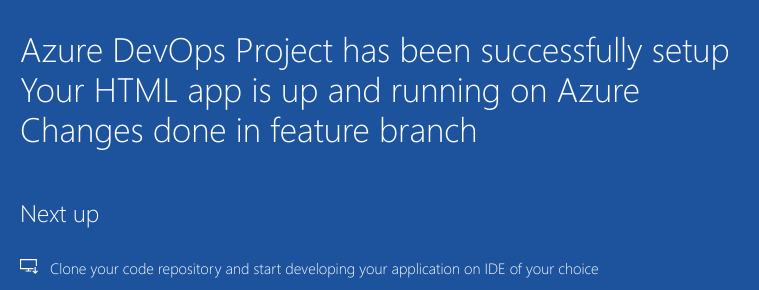
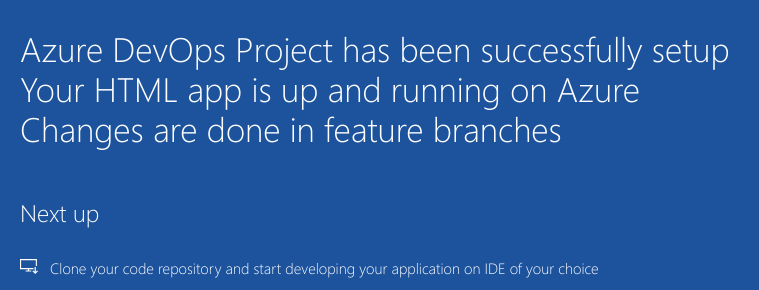
Before and after one commit to Ketaki9519/Assignment2, a plain HTML site: page sample-project/index.html in a window 1280 px wide. Shown: the part 442-732 px from the top of the page, 205-964 px from the left. Drawn offline with Linux system fonts and the light colour scheme.

Commit message:
Changes are done in new feature1 branch

```diff
--- a/sample-project/index.html
+++ b/sample-project/index.html
@@ -21,7 +21,7 @@
                 <div class="success-text">Success!</div>
                 <div class="description line-1"> Azure DevOps Project has been successfully setup</div>
                 <div class="description line-2"> Your HTML app is up and running on Azure</div>
-		<div class="description line-3"> Changes done in feature branch</div>
+		<div class="description line-3"> Changes are done in feature branches</div>
                 <div class="next-steps-container">
                     <div class="next-steps-header">Next up</div>
                     <div class="next-steps-body">
```
